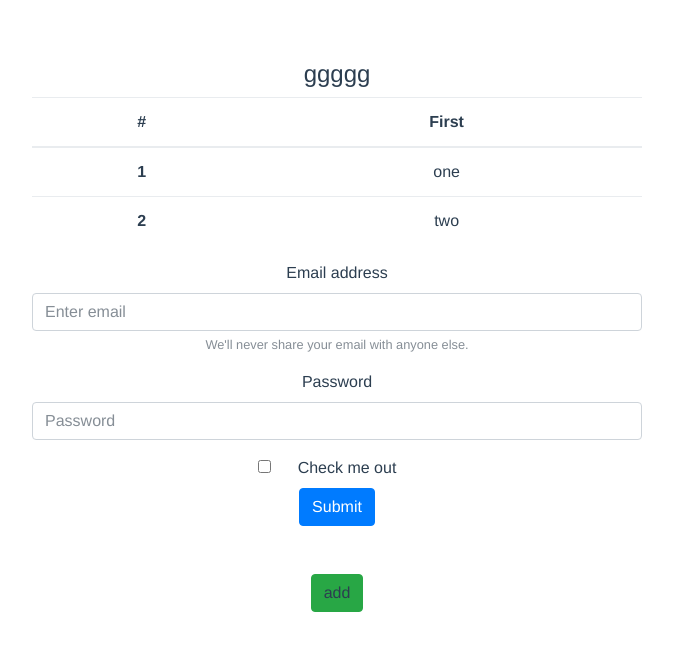
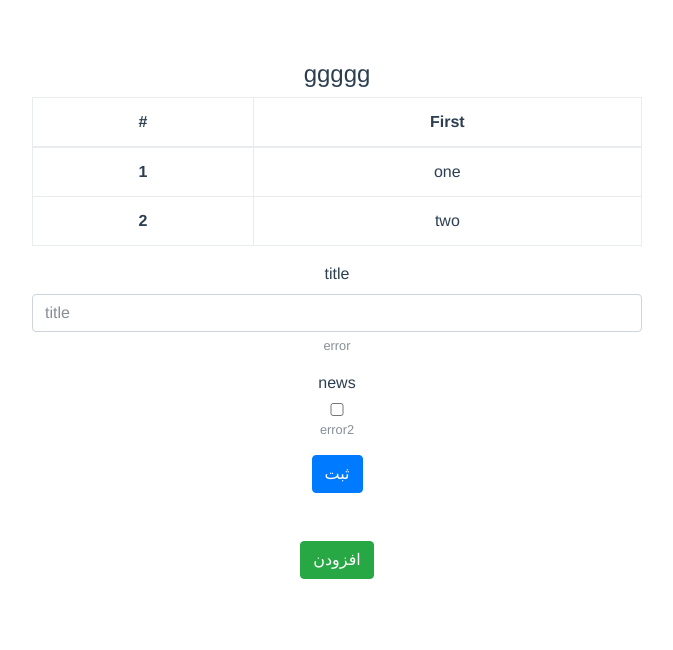
Before and after one commit to mrb75/vue, a Vue app: page / in a window 1280 px wide. Shown: the top 650 px of the page, without its empty margins (303-976 px from the left). Built offline with nearby package versions, Linux system fonts and the light colour scheme.

Commit message:
some change(eg:table and form component)

```diff
--- a/src/App.vue
+++ b/src/App.vue
@@ -1,6 +1,6 @@
 <template>
   <div id="app">
-    <Test  :disable="tex" :msg="txt" :func="change" />
+    <Test :form="form"  :disable="tex" :msg="txt" :func="change" />
   </div>
 </template>
 
@@ -10,12 +10,13 @@ import "./assets/css/bootstrap.min.css";
 export default {
   name: "app",
   components: {
-    Test
+    Test,
   },
   data: function() {
     return {
       txt: "ggggg",
       tex: [{1:"one"},{1:"two"}],
+      form: [{"name":"title","type":"text","placeHolder":"title","lable":"title","error":"error"},{"name":"news","type":"checkbox","placeHolder":"title","lable":"news","error":"error2"},]
     };
   },
   methods: {
--- /dev/null
+++ b/src/components/Form.vue
@@ -0,0 +1,43 @@
+<template>
+  <form>
+    <div class="form-group" v-for="val in inputVal" :key="val">
+      <label :for="val['name']">{{val['name']}}</label>
+      <input
+        :type="val.type"
+        class="form-control"
+        id="exampleInputEmail1"
+        aria-describedby="emailHelp"
+        :placeholder="val.placeHolder"
+      />
+      <small id="emailHelp" class="form-text text-muted">{{val["error"]}}</small>
+    </div>
+    <!-- <div class="form-group">
+        <label for="exampleInputPassword1">Password</label>
+        <input
+          type="password"
+          class="form-control"
+          id="exampleInputPassword1"
+          placeholder="Password"
+        />
+      </div>
+      <div class="form-group form-check">
+        <input type="checkbox" class="form-check-input" id="exampleCheck1" />
+        <label class="form-check-label" for="exampleCheck1">Check me out</label>
+    </div>-->
+    <button type="submit" class="btn btn-primary">{{buttonText}}</button>
+  </form>
+</template>
+<script>
+export default {
+    name:"Form",
+    data: function(){
+        return{
+
+        }
+    },
+    props:{
+        inputVal:Array,
+        buttonText:String,
+    },
+}
+</script>
--- /dev/null
+++ b/src/components/Table.vue
@@ -0,0 +1,32 @@
+<template>
+  <table class="table table-hover table-bordered">
+    <thead>
+      <tr>
+        <th scope="col">#</th>
+        <th scope="col">First</th>
+      </tr>
+    </thead>
+    <tbody>
+      <tr v-for="(item,idx) in disable" :key="item">
+        <th scope="row">{{idx+1}}</th>
+        <td>{{item["1"]}}</td>
+      </tr>
+    </tbody>
+  </table>
+</template>
+<script>
+export default {
+  name: "Table",
+  props: {
+    disable: Array
+  },
+  data: function() {
+    return {
+      message: "k"
+    };
+  },
+};
+</script>
+<style>
+
+</style>
--- a/src/components/Test.vue
+++ b/src/components/Test.vue
@@ -1,61 +1,33 @@
 <template>
-<div class="container-fluid col-md-6">
+  <div class="container-fluid col-md-6">
     <h4>{{msg}}</h4>
-<table class="table">
-  <thead>
-    <tr>
-      <th scope="col">#</th>
-      <th scope="col">First</th>
-    </tr>
-  </thead>
-  <tbody>
-    <tr v-for="(item,idx) in disable" :key="item">
-      <th scope="row">{{idx+1}}</th>
-      <td>{{item["1"]}}</td>
-    </tr>
-  </tbody>
-</table>
-  <form>
-    <div class="form-group">
-      <label for="exampleInputEmail1">Email address</label>
-      <input
-        type="email"
-        class="form-control"
-        id="exampleInputEmail1"
-        aria-describedby="emailHelp"
-        placeholder="Enter email"
-      />
-      <small
-        id="emailHelp"
-        class="form-text text-muted"
-      >We'll never share your email with anyone else.</small>
-    </div>
-    <div class="form-group">
-      <label for="exampleInputPassword1">Password</label>
-      <input type="password" class="form-control" id="exampleInputPassword1" placeholder="Password" />
-    </div>
-    <div class="form-group form-check">
-      <input type="checkbox" class="form-check-input" id="exampleCheck1" />
-      <label class="form-check-label" for="exampleCheck1">Check me out</label>
-    </div>
-    <button type="submit" class="btn btn-primary">Submit</button>
-  </form>
-  <a class="btn btn-success mt-5" @click="func">add</a>
-</div>
+    <Table :disable="disable" />
+    <Form :inputVal="form" buttonText="ثبت" />
+    <a class="btn btn-success mt-5 text-white" @click="func">افزودن</a>
+  </div>
 </template>
 
 <script>
+import Table from "./Table.vue";
+import Form from "./Form.vue";
 export default {
   name: "Test",
-  data: function(){
-      return{
-    message: "k"
-      }
+  components: {
+    Table,
+    Form
+  },
+  data: function() {
+    return {
+      message: "k",
+      disable: this.disable,
+      form: this.from,
+    };
   },
   props: {
     msg: String,
     disable: Array,
-    func: Function
+    func: Function,
+    form:Array,
   }
 };
 </script>
```
